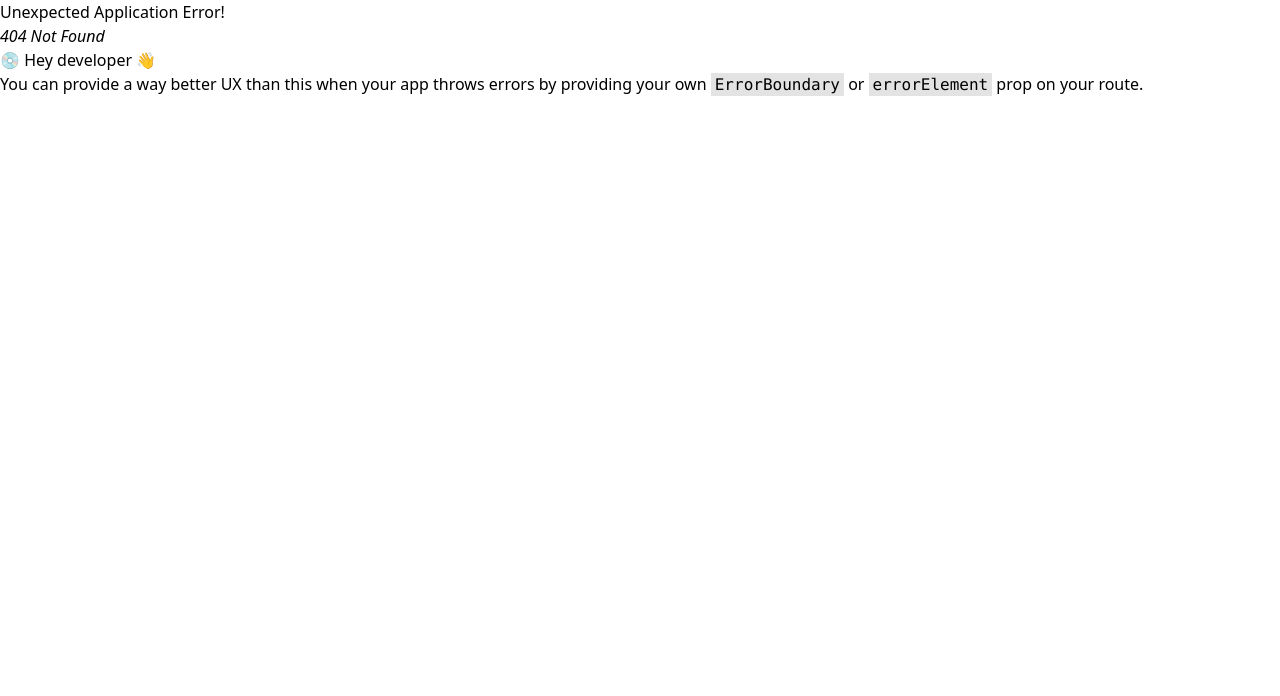
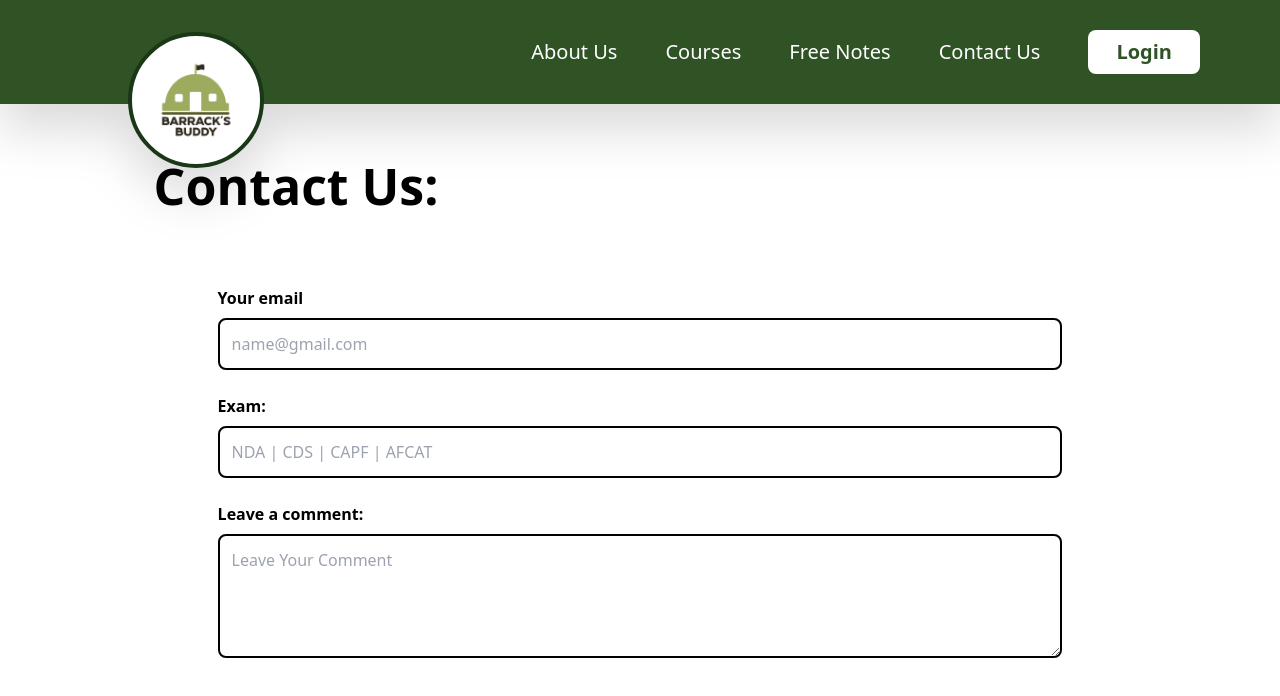
Before and after one commit to Soumyadeep002/barracks-buddy, a React (Vite) app: page /contact in a window 1280 px wide. Before the commit this address had no page. Shown: the top 696 px of the page. Built offline with nearby package versions, Linux system fonts and the light colour scheme.

Commit message:
integrate contactPage

```diff
--- a/src/App.jsx
+++ b/src/App.jsx
@@ -1,7 +1,6 @@
 import React from 'react';
 import './App.css';
 import { createBrowserRouter, RouterProvider } from 'react-router-dom';
-
 import Navbar from './components/Navbar';
 import HomePage from './HomePage/HomePage';
 import AboutSection from './AboutPage/AboutSection';
@@ -9,6 +8,7 @@ import NotesPage from './NotesPage/NotesPage';
 import CoursePage from './AboutPage/CoursePage/CoursePage';
 import Form from './components/Form';
 import AuthGuard from './AuthGuard/AuthGuard';
+import ContactPage from './ContactPage/ContactPage';
 
 
 function App() {
@@ -50,6 +50,17 @@ function App() {
       ),
     },
     {
+      path: '/contact',
+      element: (
+        <>
+          <Navbar />
+          <div className=' pt-[8%]'>
+          <ContactPage ></ContactPage>
+          </div>
+        </>
+      ),
+    },
+    {
       path: '/form',
       element: (
         <>
--- /dev/null
+++ b/src/ContactPage/ContactPage.jsx
@@ -0,0 +1,49 @@
+import React from 'react'
+
+function ContactPage() {
+    return (
+        <div className="flex flex-col min-h-screen px-4 sm:px-6 md:px-8 lg:px-[12%] pt-[73%] py-4 sm:py-6">
+            <h1 className="text-2xl sm:text-3xl  md:text-4xl lg:text-[50px] font-semibold mb-4 pt-10">Contact Us:</h1>
+            <div className="flex-grow bg-lightGrey rounded-2xl sm:rounded-[50px] p-4 sm:p-6 md:p-8 flex flex-col">
+                <div className="flex-grow bg-white rounded-xl sm:rounded-[40px] p-4 sm:p-6 md:p-8 flex flex-col ">
+                    <div className="space-y-4 sm:space-y-6">
+                        <div className="space-y-2">
+                            <label htmlFor="email" className="block font-semibold text-sm sm:text-base">Your email</label>
+                            <input
+                                type="email"
+                                id="email"
+                                className="border-2 rounded-lg border-black w-full p-2 sm:p-3"
+                                placeholder="name@gmail.com"
+                            />
+                        </div>
+                        <div className="space-y-2">
+                            <label htmlFor="exam" className="block font-semibold text-sm sm:text-base">Exam:</label>
+                            <input
+                                type="text"
+                                id="exam"
+                                className="border-2 rounded-lg border-black w-full p-2 sm:p-3"
+                                placeholder="NDA | CDS | CAPF | AFCAT"
+                            />
+                        </div>
+                        <div className="space-y-2">
+                            <label htmlFor="comment" className="block font-semibold text-sm sm:text-base">Leave a comment:</label>
+                            <textarea
+                                id="comment"
+                                className="border-2 rounded-lg border-black w-full p-2 sm:p-3"
+                                placeholder="Leave Your Comment"
+                                rows="4"
+                            ></textarea>
+                        </div>
+                    </div>
+                    <div className="mt-6 sm:mt-8 ">
+                        <button className="bg-darkGreen w-full sm:w-2/3 md:w-1/2 lg:w-1/3 rounded-full py-3 flex items-center justify-center transition-colors duration-300 hover:bg-opacity-90 mx-auto">
+                            <span className="text-white font-semibold text-sm sm:text-base">Send Message</span>
+                        </button>
+                    </div>
+                </div>
+            </div>
+        </div>
+    )
+}
+
+export default ContactPage
--- /dev/null
+++ b/src/Enviroment/Enviroment.jsx
@@ -0,0 +1 @@
+const baseUrl = ""
--- a/src/components/Navbar.jsx
+++ b/src/components/Navbar.jsx
@@ -44,17 +44,10 @@ export default function Navbar() {
                         </div>
 
                         <div className="hidden md:flex md:w-5/6 lg:5/6 md:text-lg lg:text-xl mr-14 md:mr-5 lg:mr-5 xl:mr-20 text-white h-full items-center justify-end md:gap-x-5 lg:gap-x-6 xl:gap-x-12">
-
-
-                            {/* <a href='/about' ><div>About Us</div></a>
-                            <a href='/courses' ><div>Courses</div></a>
-                            <a href='/free-notes' ><div>Free Notes</div></a>
-                            <a href='/' ><div>Contact Us</div></a> */}
                             <Link to='/about'><div>About Us</div></Link>
                             <Link to='/courses'><div>Courses</div></Link>
                             <Link to='/free-notes'><div>Free Notes</div></Link>
-                            <Link to='/'><div>Contact Us</div></Link>
-
+                            <Link to='/contact'><div>Contact Us</div></Link>
                             <button type='button' className='bg-white px-7 py-2 text-[#2F5325] rounded-lg font-semibold text-center' onClick={toggleMenu}>Login</button>
                         </div>
 
```
